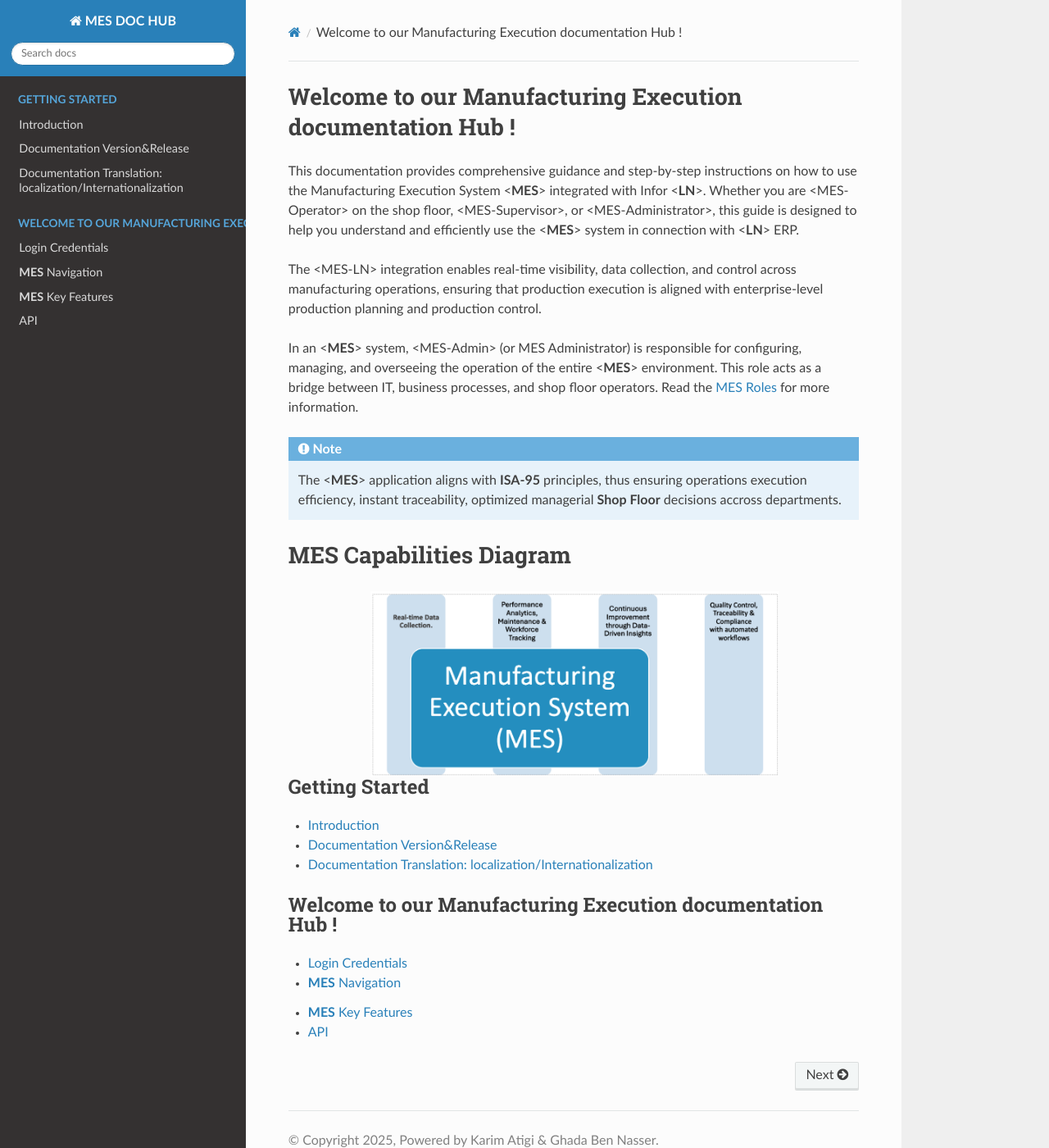
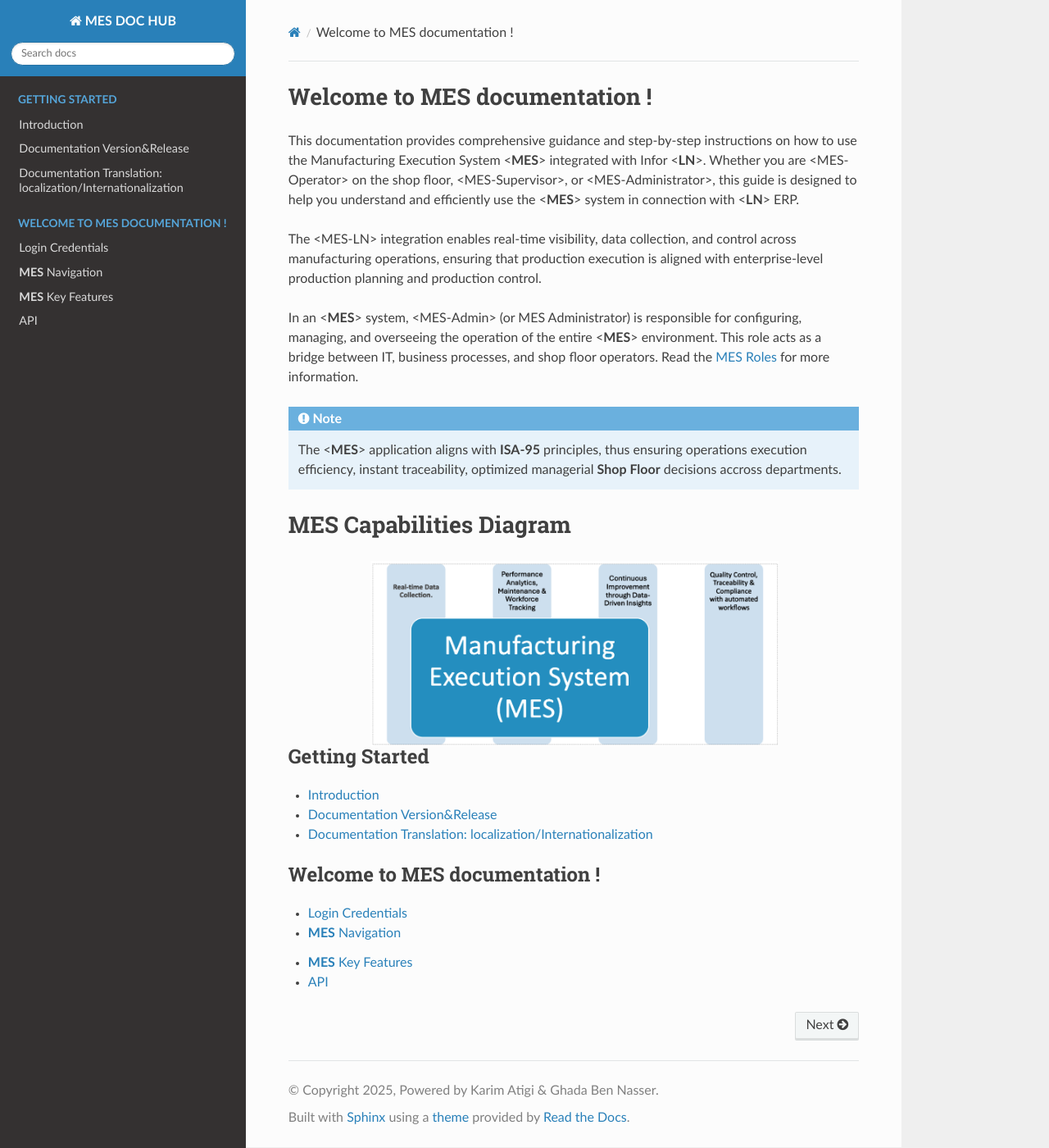
Before and after one commit to ghadiben0/-rtd-tutorial-ghadi2, a Sphinx documentation site: the page built from docs/source/index.rst, in a window 1280 px wide and 1400 px high. Shown: the whole window at 82% size. Built offline with Sphinx 7.4.7 and the Read the Docs theme 3.1.0, drawn with Linux system fonts in a browser that asks for light colours.

Commit message:
Update index.rst

```diff
--- a/docs/source/index.rst
+++ b/docs/source/index.rst
@@ -1,4 +1,4 @@
-Welcome to our Manufacturing Execution documentation Hub !
+Welcome to MES documentation !
 ===================================
 
 This documentation provides comprehensive guidance and step-by-step instructions on how to use the Manufacturing Execution System <**MES**> integrated with Infor <**LN**>. Whether you are <MES-Operator> on the shop floor, <MES-Supervisor>, or <MES-Administrator>, this guide is designed to help you understand and efficiently use the <**MES**> system in connection with <**LN**> ERP.
@@ -28,7 +28,7 @@ MES Capabilities Diagram
 
 .. toctree::
    :maxdepth: 2
-   :caption: Welcome to our Manufacturing Execution documentation Hub !
+   :caption: Welcome to MES documentation !
    :titlesonly:
 
    usage
```
